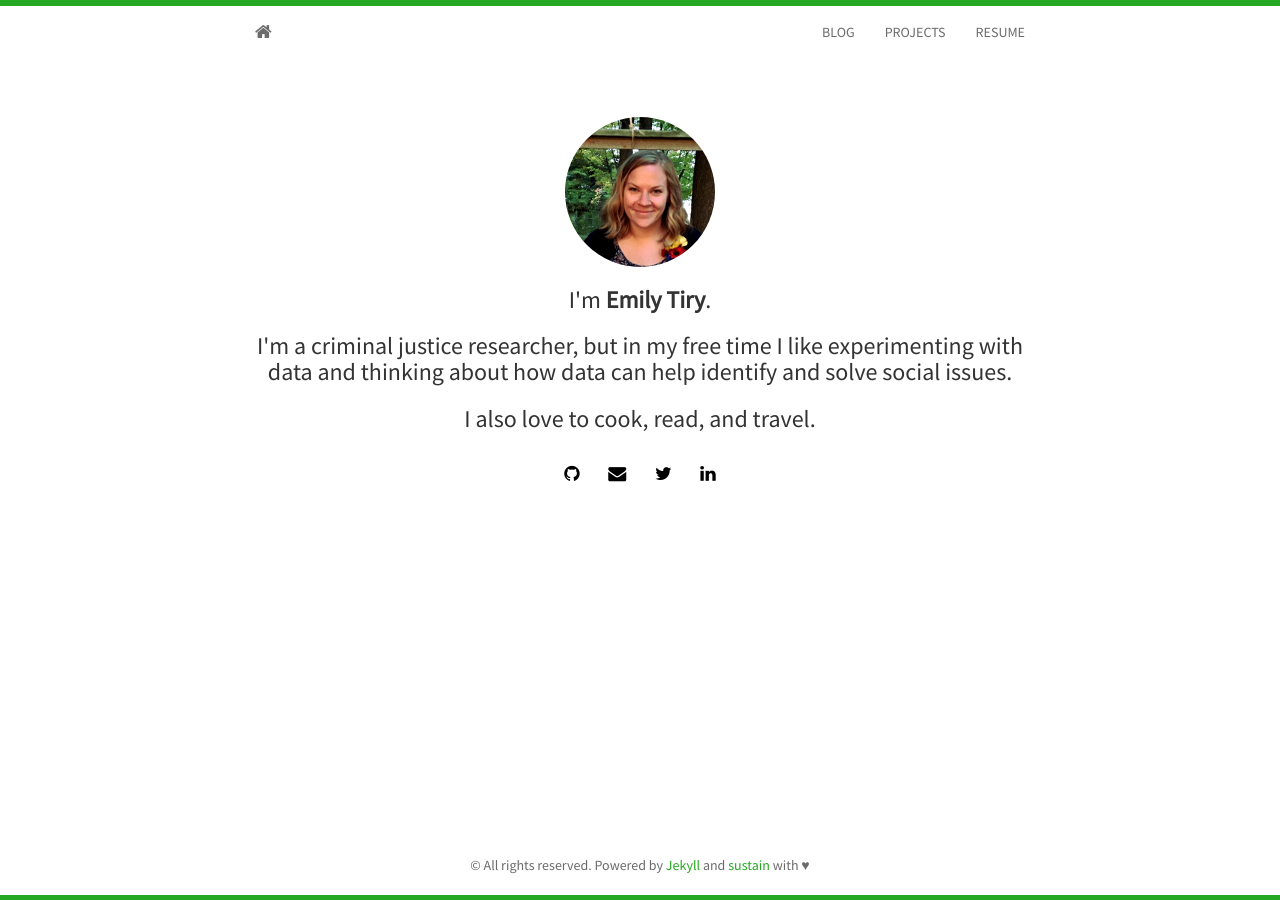
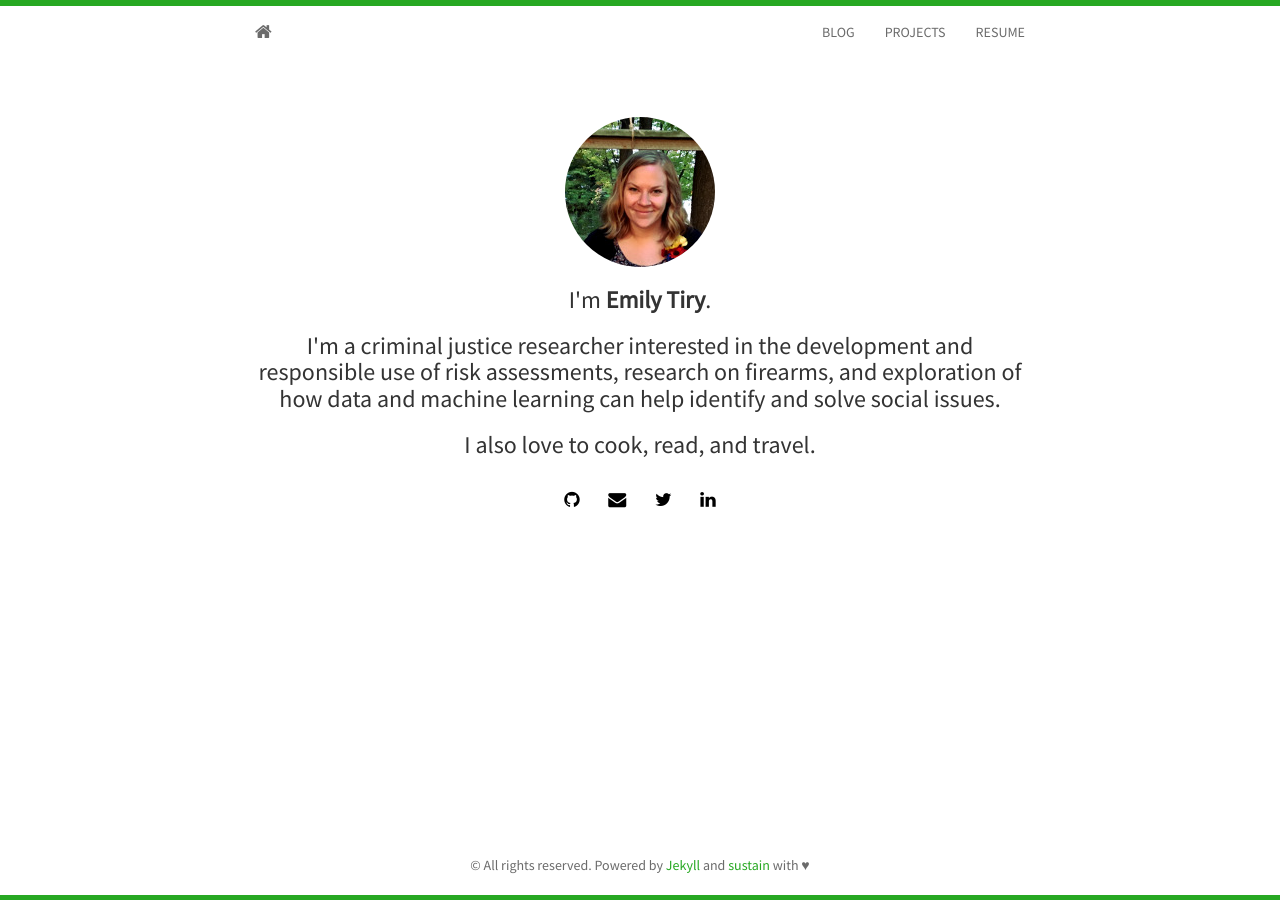
Before and after one commit to etiry/etiry.github.io, a Jekyll site: the page built from index.html, in a window 1280 px wide. Built offline with Jekyll 4.4.1, drawn with Linux system fonts in a browser that asks for light colours; nearby versions of some CDN libraries; the list of posts is cut into pages by our own code.

Commit message:
Update intro

```diff
--- a/index.html
+++ b/index.html
@@ -8,7 +8,7 @@ layout: home
 		<img class="img-circle" src="{{ site.baseurl }}static/img/{{ site.avatar }}" alt="Responsive image">
 	  </div>
 	  <h3>I'm <strong>{{ site.author }}</strong>.</h3>
-	  <h3>I'm a criminal justice researcher, but in my free time I like experimenting with data and thinking about how data can help identify and solve social issues.</h3>
+	  <h3>I'm a criminal justice researcher interested in the development and responsible use of risk assessments, research on firearms, and exploration of how data and machine learning can help identify and solve social issues.</h3>
 	  <h3>I also love to cook, read, and travel.</h3>
 	  {% include social.html %}
 	</div>
```
